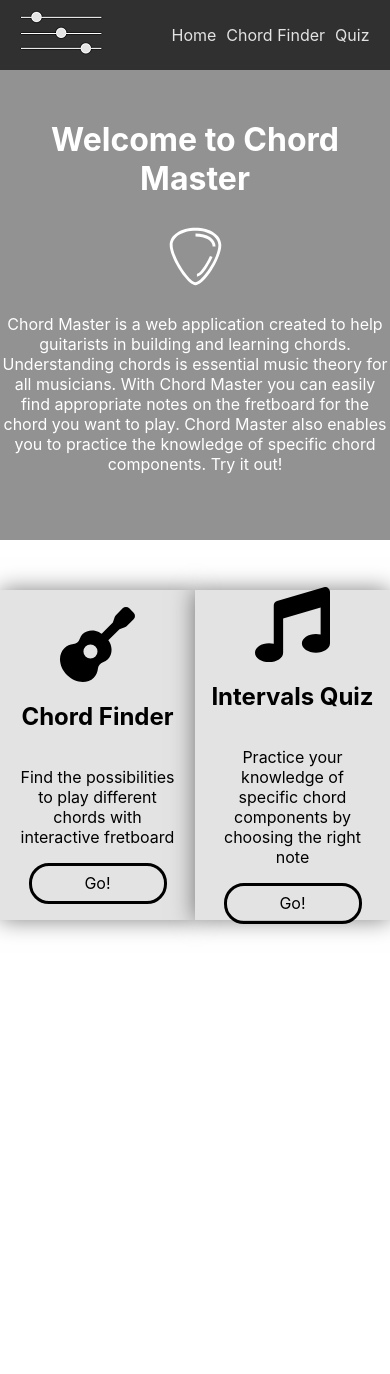
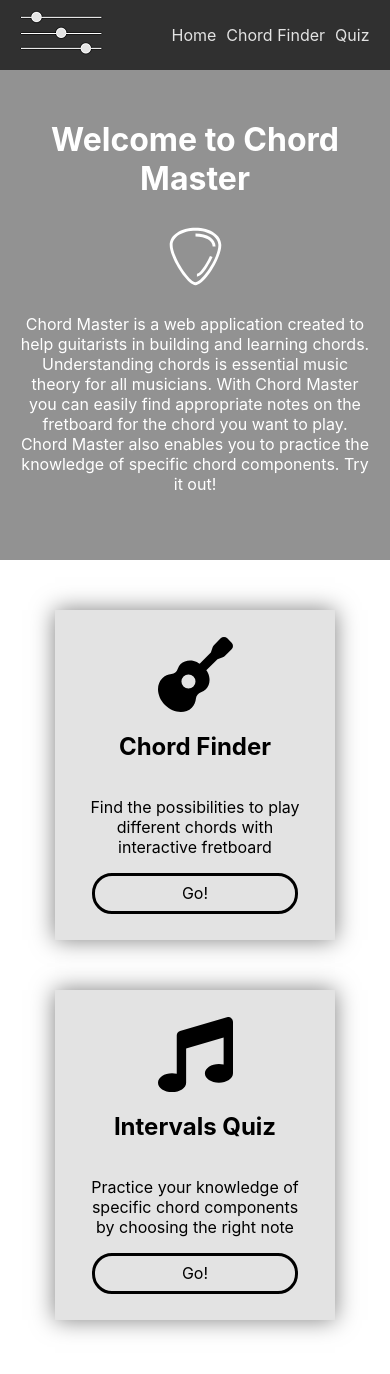
Before and after one commit to datapiotr/ChordMaster, a React (Create React App) app: page / in a window 390 px wide. Shown: the top 1374 px of the page. Before the commit the page ends 970 px from the top, so only its background shows below. Built offline with nearby package versions, Linux system fonts and the light colour scheme.

Commit message:
RWD added

```diff
--- a/src/styles/Fretboard.scss
+++ b/src/styles/Fretboard.scss
@@ -18,12 +18,16 @@
     width: 100%;
     height: calc(var(--fretboard-height) * 1px);
     margin-top: 30px;
-    // overflow: scroll;
+    overflow: scroll;
+    &::-webkit-scrollbar {
+        display: none;
+      }
     .string {
         width: 100%;
         height: 100%;
         display: flex;
         position: relative;
+        min-width: 636px;
         &:before {
             content: '';
             width: 100%;
@@ -62,6 +66,7 @@
                 z-index: 2;
                 color: black;
                 opacity: 0;
+                transition: .3s;
         }
         .visible:before {
             opacity: 1;
@@ -128,6 +133,8 @@
     .fifthtext {
         color: var(--fifthcolor);
     }
+    padding-left: 5%;
+    padding-right: 5%;
 }
 
 .active {
@@ -158,4 +165,7 @@ form {
             color: white;
         }
     }
+    p {
+        margin-bottom: 5px;
+    }
 }
--- a/src/styles/Home.scss
+++ b/src/styles/Home.scss
@@ -14,6 +14,7 @@
     .boxes {
         display: flex;
         justify-content: space-around;
+        align-items: center;
         margin: 50px 0 50px 0;
         .goTo {
             width: 250px;
@@ -51,4 +52,17 @@
     .container {
         max-width: 1080px;
         margin: 0 auto;
+        p {
+            padding-left: 5%;
+            padding-right: 5%;
+        }
     }
+
+    @media(max-width:636px) {
+        .boxes {
+            flex-direction: column;
+            .goTo {
+                margin-bottom: 50px;
+            }
+        }
+    }
```
Also changed, not shown: 1 other file (tests, documents, lock files or other folders).
